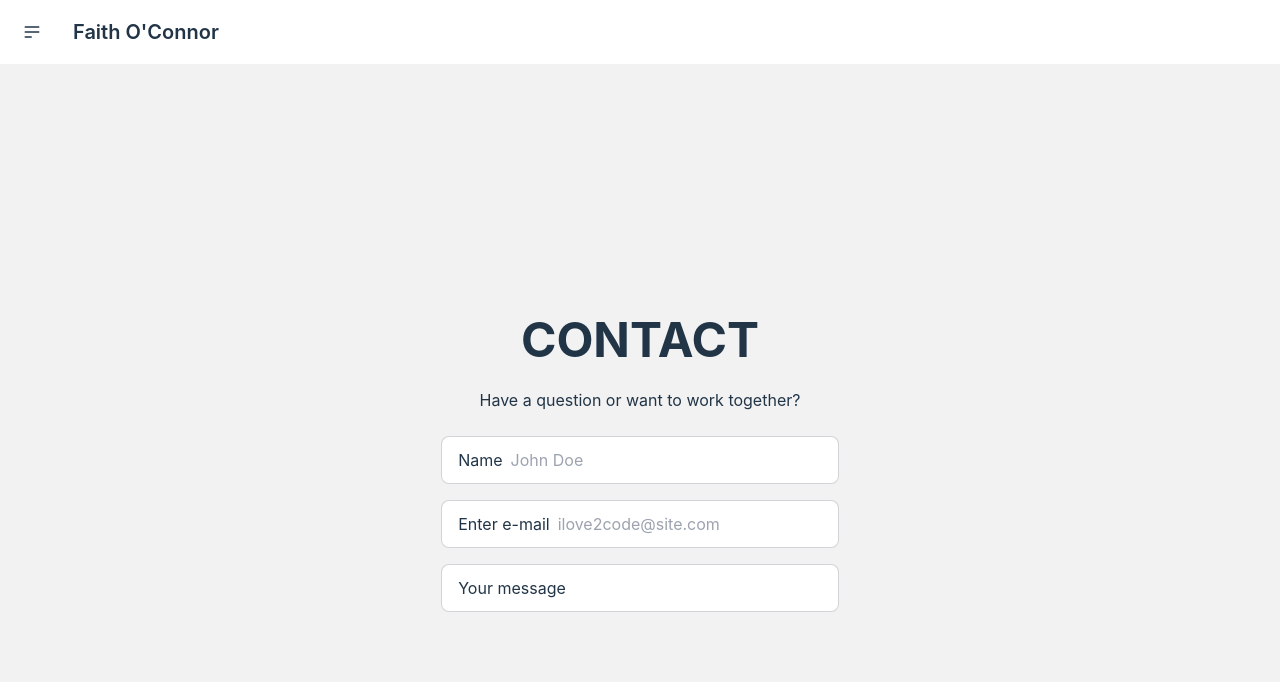
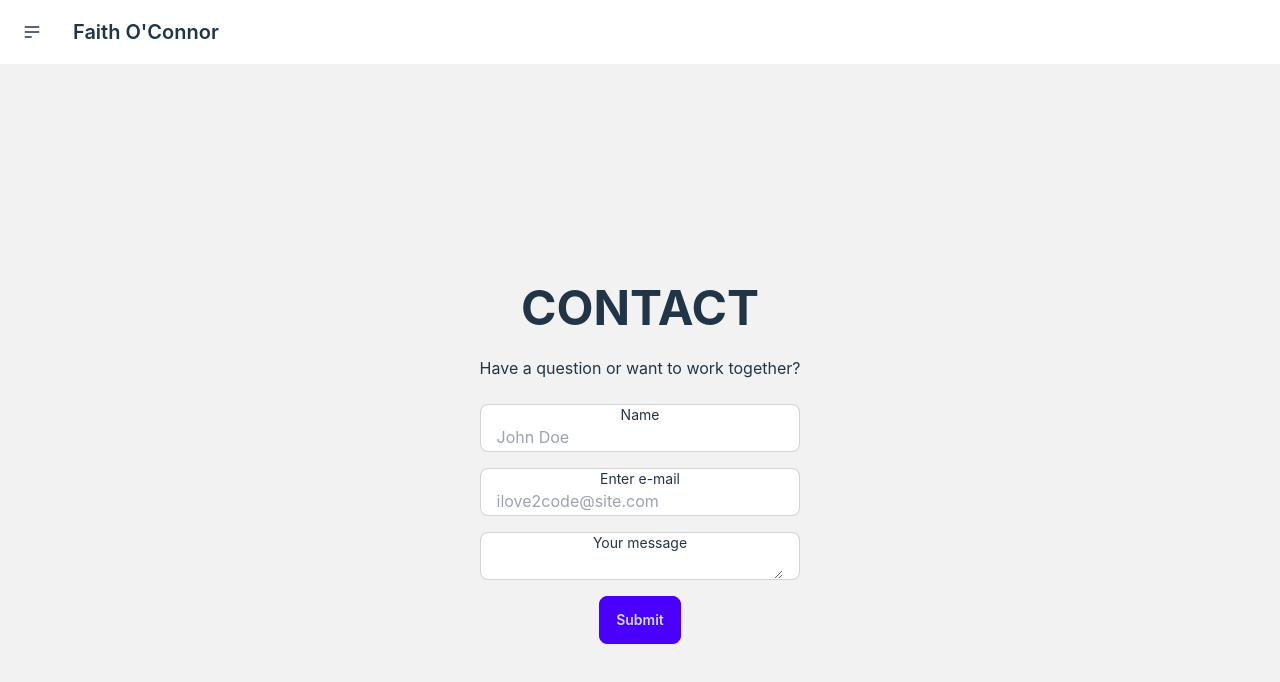
Before and after one commit to floconno/faith-o-portfolio, a React (Vite) app: page /Contact in a window 1280 px wide. Shown: the top 682 px of the page. Built offline with nearby package versions, Linux system fonts and the light colour scheme.

Commit message:
added functionality to contact form by setting up server

```diff
--- a/package.json
+++ b/package.json
@@ -16,6 +16,11 @@
     "@fortawesome/react-fontawesome": "^0.2.2",
     "@headlessui/react": "^2.0.4",
     "@heroicons/react": "^2.1.3",
+    "body-parser": "^1.20.2",
+    "cors": "^2.8.5",
+    "dotenv": "^16.4.5",
+    "express": "^4.19.2",
+    "nodemailer": "^6.9.14",
     "react": "^18.2.0",
     "react-dom": "^18.2.0",
     "react-router-dom": "^6.23.1"
--- a/src/components/ContactForm.jsx
+++ b/src/components/ContactForm.jsx
@@ -1,22 +1,107 @@
-import React from "react";
+import { useState } from "react";
 
-const ContactForm = () => {
+function ContactForm() {
+  const [formData, setFormData] = useState({
+    name: "",
+    email: "",
+    message: "",
+  });
+
+  const handleChange = (e) => {
+    const { name, value } = e.target;
+    setFormData({ ...formData, [name]: value });
+  };
+
+  const handleSubmit = async (e) => {
+    e.preventDefault();
+    try {
+      const response = await fetch("http://localhost:5000/send", {
+        method: "POST",
+        headers: {
+          "Content-Type": "application/json",
+        },
+        body: JSON.stringify(formData),
+      });
+
+      if (response.ok) {
+        alert("Message sent successfully!");
+        setFormData({ name: "", email: "", message: "" });
+      } else {
+        alert("Failed to send message.");
+      }
+    } catch (error) {
+      console.error("Error", error);
+      alert("An error occured.");
+    }
+  };
+
   return (
-    <div>
-      <label className="input input-bordered flex items-center gap-2 mb-4">
-        Name
-        <input type="text" className="grow" placeholder="John Doe" />
-      </label>
-      <label className="input input-bordered flex items-center gap-2 mb-4">
-        Enter e-mail
-        <input type="text" className="grow" placeholder="ilove2code@site.com" />
-      </label>
-      <label className="input input-bordered flex items-center gap-2">
-        Your message
-        <input type="text" className="grow"/>
-      </label>
-    </div>
+    <form onSubmit={handleSubmit}>
+      <div className="mb-4">
+        <label className="input input-bordered flex flex-col">
+          <span className="text-sm">Name</span>
+          <input
+            type="text"
+            name="name"
+            className="input-field"
+            placeholder="John Doe"
+            value={formData.name}
+            onChange={handleChange}
+            required
+          />
+        </label>
+      </div>
+      <div className="mb-4">
+        <label className="input input-bordered flex flex-col">
+          <span className="text-sm">Enter e-mail</span>
+          <input
+            type="email"
+            name="email"
+            className="input-field"
+            placeholder="ilove2code@site.com"
+            value={formData.email}
+            onChange={handleChange}
+            required
+          />
+        </label>
+      </div>
+      <div className="mb-4">
+        <label className="input input-bordered flex flex-col">
+          <span className="text-sm">Your message</span>
+          <textarea
+            name="message"
+            className="input-field h-24"
+            placeholder=""
+            value={formData.message}
+            onChange={handleChange}
+            required
+          ></textarea>
+        </label>
+      </div>
+      <button type="submit" className="btn btn-primary">
+        Submit
+      </button>
+    </form>
   );
-};
+}
+
+// const ContactForm = () => {
+//   return (
+//     <div>
+//       <label className="input input-bordered flex items-center gap-2 mb-4">
+//         Name
+//         <input type="text" className="grow" placeholder="John Doe" />
+//       </label>
+//       <label className="input input-bordered flex items-center gap-2 mb-4">
+//         Enter e-mail
+//         <input type="text" className="grow" placeholder="ilove2code@site.com" />
+//       </label>
+//       <label className="input input-bordered flex items-center gap-2">
+//         Your message
+//         <input type="text" className="grow"/>
+//       </label>
+//     </div>
+//   );
+// };
 
 export default ContactForm;
```
Also changed, not shown: src/App.css (line endings or trailing spaces), 2 other files (tests, documents, lock files or other folders).
